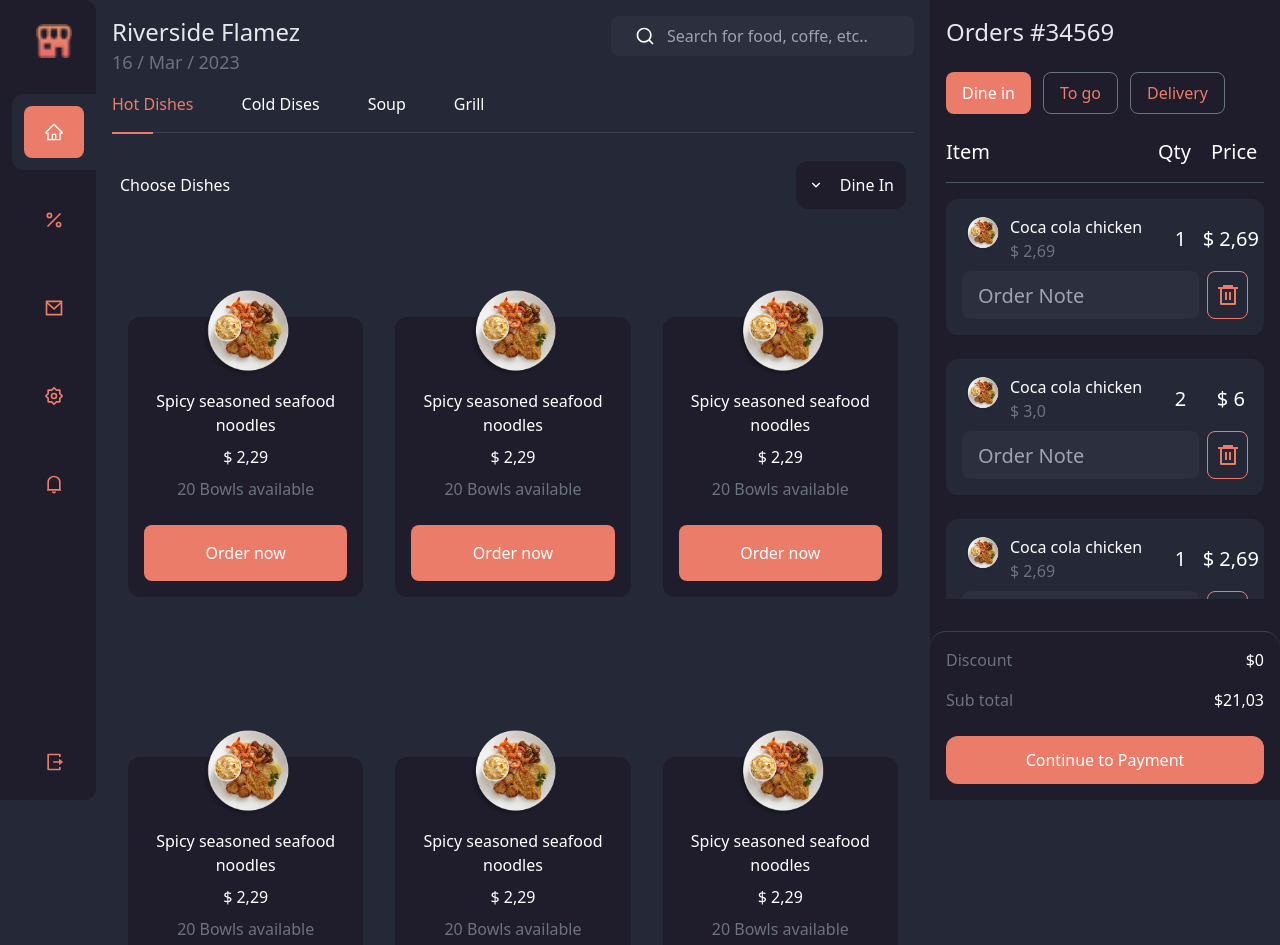
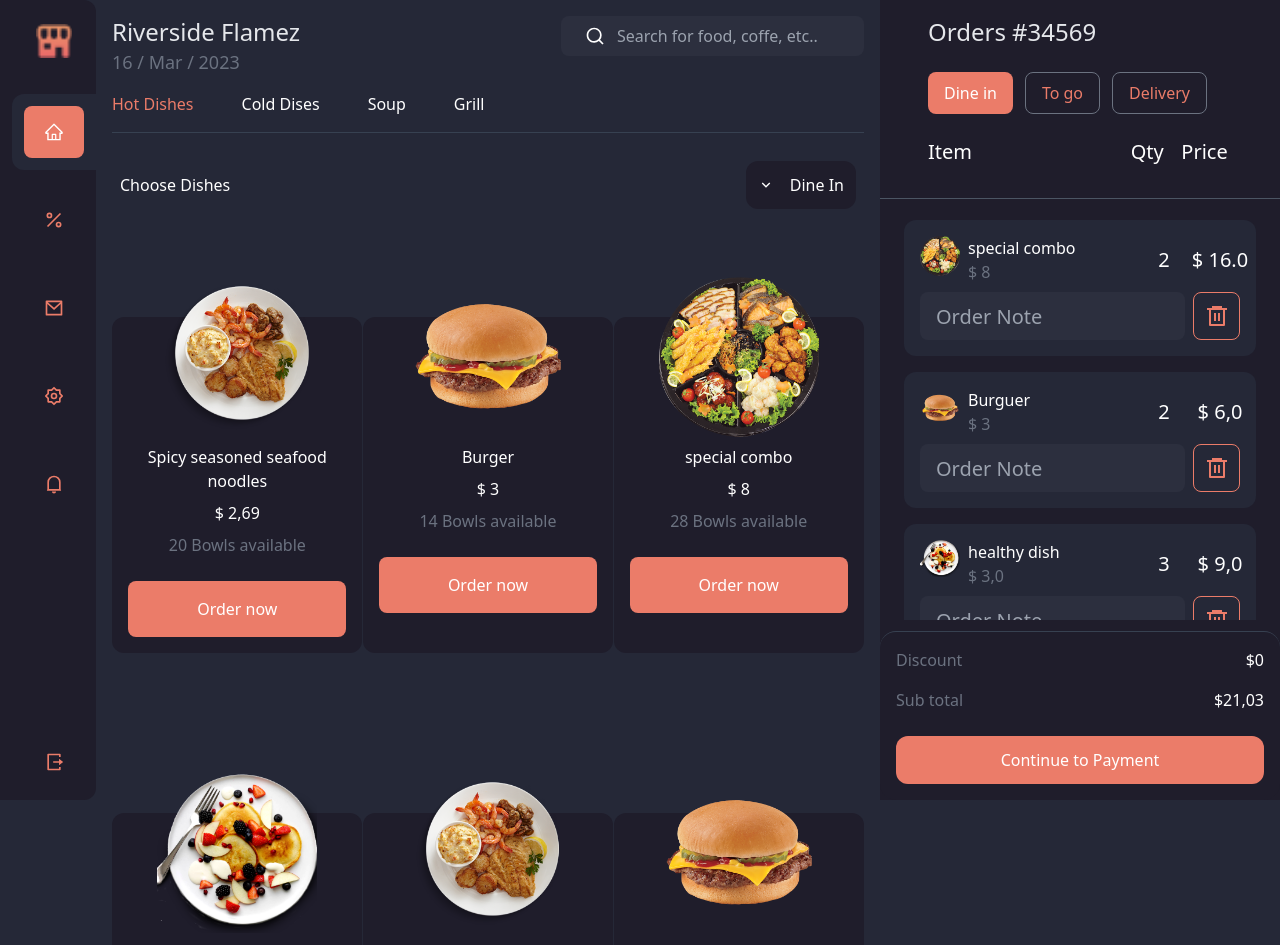
Before and after one commit to Julioalexis434/Online-store, a React (Vite) app: page / in a window 1280 px wide. Shown: the top 945 px of the page. Built offline with nearby package versions, Linux system fonts and the light colour scheme.

Commit message:
last commit, the products were modified

```diff
--- a/src/App.jsx
+++ b/src/App.jsx
@@ -8,7 +8,7 @@ function App() {
   const [showOrders, setShowOrders] = useState(false);
   return (
     <div>
-      <div className="bg-background w-full min-h-screen">
+      <div className="bg-background w-full ">
         <Main />
         <SideBar menu={menu} setmenu={setmenu} setShowOrders={setShowOrders} />
         <Orders showOrders={showOrders} setShowOrders={setShowOrders} />
--- a/src/componens/Main.jsx
+++ b/src/componens/Main.jsx
@@ -4,8 +4,7 @@ import { RiArrowDownSLine } from "react-icons/ri";
 import MainProduct from "./shared/MainProduct";
 function Main() {
   return (
-    <div className="w-full min-full lg:pl-24 lg:pr-[350px] ">
-
+    <div className="w-full  lg:pl-24 lg:pr-[400px] ">
       {/**HEADER */}
       <Header />
 
@@ -20,31 +19,67 @@ function Main() {
       <main className=" h-full  py-3 min-[280px]:px-4 max-w-[1800px] m-auto  ">
         {/**Body */}
 
-        <div className="grid grid-cols-1 md:grid-cols-2 lg:grid-cols-3  md:pb-28  gap-8 gap-y-40  min-w-[250px] px-8 lg:px-2 xl:px-4 ">
-          <MainProduct />
-          <MainProduct />
-          <MainProduct />
-          <MainProduct />
-          <MainProduct />
-          <MainProduct />
-          <MainProduct />
-          <MainProduct />
-          <MainProduct />
-          <MainProduct />
-          <MainProduct />
-          <MainProduct />
-          <MainProduct />
-          <MainProduct />
-          <MainProduct />
-          <MainProduct />
-          <MainProduct />
-          <MainProduct />
-          <MainProduct />
-          <MainProduct />
-          <MainProduct />
-          <MainProduct />
-          <MainProduct />
-          <MainProduct />
+        <div className="grid grid-cols-1 md:grid-cols-2 lg:grid-cols-3 justify-items-center  md:pb-28  gap-8 gap-y-40  min-w-[250px] px-8 lg:px-2 xl:px-4 ">
+          <MainProduct
+            img="plato1.png"
+            description="Spicy seasoned seafood noodles"
+            price="$ 2,69"
+            quality="20 Bowls available"
+            buttom="Order now"
+          />
+          <MainProduct
+            img="burger.png"
+            description="Burger"
+            price="$ 3"
+            quality="14 Bowls available"
+            buttom="Order now"
+          />
+          <MainProduct
+            img="combo.png"
+            description="special combo"
+            price="$ 8"
+            quality="28 Bowls available"
+            buttom="Order now"
+          />
+
+
+          <MainProduct
+            img="saludable.png"
+            description="healthy dish"
+            price="3"
+            quality="2 Bowls available"
+            buttom="Order now"
+          />
+                 <MainProduct
+            img="plato1.png"
+            description="Spicy seasoned seafood noodles"
+            price="$ 2,69"
+            quality="20 Bowls available"
+            buttom="Order now"
+          />
+          <MainProduct
+            img="burger.png"
+            description="Burger"
+            price="$ 3"
+            quality="14 Bowls available"
+            buttom="Order now"
+          />
+          <MainProduct
+            img="combo.png"
+            description="special combo"
+            price="$ 8"
+            quality="28 Bowls available"
+            buttom="Order now"
+          />
+
+
+          <MainProduct
+            img="saludable.png"
+            description="healthy dish"
+            price="$ 3"
+            quality="2 Bowls available"
+            buttom="Order now"
+          />
         </div>
       </main>
     </div>
--- a/src/componens/Orders.jsx
+++ b/src/componens/Orders.jsx
@@ -9,10 +9,11 @@ function Orders(props) {
       <div
         className={`${
           showOrders ? "right-0" : "-right-full"
-        } bg-secundary lg:right-0 fixed top-0 w-full  h-full  lg:w-[350px]  m-b-6 p-4 whitespace-nowrap transition-all`}
+        } bg-secundary lg:right-0 fixed top-0 w-full  h-full  lg:w-[400px]  m-b-6 p-4 whitespace-nowrap transition-all`}
       >
         {/**TITLE PRICE */}
-        <div className="flex flex-col gap-6">
+        <div className="absolute w-full left-0 top-0  bg-secundary border-b border-gray-600">
+          <div className="p-4 sm:py-4 sm:px-12  flex flex-col gap-6">
             <div>
               <h1 className="text-gray-200 text-2xl font-medium">
                 Orders #34569
@@ -20,17 +21,17 @@ function Orders(props) {
             </div>
             <div className="flex gap-3">
               {/**BUTTONS */}
-            <button className="text-white bg-primary px-4 py-2 rounded-lg">
+              <button className="text-white bg-primary px-4 py-2 rounded-lg active:text-white active:bg-primary ">
                 Dine in
               </button>
-            <button className="px-4 py-2 text-primary border border-gray-500 rounded-lg hover:bg-primary hover:text-white transition-all ">
+              <button className="px-4 py-2 text-primary border border-gray-500 rounded-lg lg:hover:bg-primary lg:hover:text-white transition-all active:text-white active:bg-primary">
                 To go
               </button>
-            <button className="px-4 py-2 text-primary border border-gray-500 rounded-lg hover:bg-primary hover:text-white transition-all  ">
+              <button className="px-4 py-2 text-primary border border-gray-500 rounded-lg lg:hover:bg-primary lg:hover:text-white transition-all  active:text-white active:bg-primary">
                 Delivery
               </button>
               <button
-              className="absolute top-4 right-4 bg-background text-3xl  p-2  rounded-full lg:hidden"
+                className="absolute top-4 right-4 bg-background text-3xl  p-2  rounded-full lg:hidden active:text-white"
                 onClick={() => {
                   setShowOrders(false);
                 }}
@@ -40,7 +41,7 @@ function Orders(props) {
             </div>
 
             {/**TABS */}
-          <div className="grid grid-cols-6 text-white text-xl border-b border-gray-600 pb-4 mb-4">
+            <div className="grid grid-cols-6 text-white text-xl  pb-4 ">
               <div className="col-span-4">Item</div>
               <div>
                 <h1>Qty</h1>
@@ -48,59 +49,46 @@ function Orders(props) {
               <div>Price</div>
             </div>
           </div>
+        </div>
+        {/**Products */}
+        <div className="absolute p-6 left-1/2 -translate-x-1/2 -z-10  pt-[400px] bottom-[180px] right-0  w-[100%] md:w-[80%] lg:w-[100%] h-[100%]  flex flex-col  overflow-y-scroll ">
+          <div className="product-Orders">
+            <OrdersProduct
+              img="combo.png"
+              title="special combo"
+              price="$ 8"
+              quantity="2"
+              total="$ 16.0"
+            />
 
-        {/**Products */}
-        <div className="flex flex-col gap-2 h-[400px] overflow-y-scroll md:h-[65%] lg:h-[400px]">
-          <div>
             <OrdersProduct
-              title="Coca cola chicken"
+              img="burger.png"
+              title="Burguer"
+              price="$ 3"
+              quantity="2"
+              total="$ 6,0"
+            />
+
+            <OrdersProduct
+              img="saludable.png"
+              title="healthy dish"
+              price="$ 3,0"
+              quantity="3"
+              total="$ 9,0"
+            />
+
+            <OrdersProduct
+              img="plato1.png"
+              title="Spicy seasoned.."
               price="$ 2,69"
               quantity="1"
               total="$ 2,69"
             />
           </div>
-
-          <div>
-            <OrdersProduct
-
-              title="Coca cola chicken"
-              price="$ 3,0"
-              quantity="2"
-              total="$ 6"
-            />
         </div>
 
-          <div>
-            <OrdersProduct
-              title="Coca cola chicken"
-              price="$ 2,69"
-              quantity="1"
-              total="$ 2,69"
-            />
-          </div>
-
-          <div>
-            <OrdersProduct
-              title="Coca cola chicken"
-              price="$ 2,69"
-              quantity="1"
-              total="$ 2,69"
-            />
-          </div>
-
-          <div>
-            <OrdersProduct
-              title="Coca cola chicken"
-              price="$ 2,69"
-              quantity="1"
-              total="$ 2,69"
-            />
-          </div>
-
-        </div>
-
-        {/**Pago */}
-        <div className="absolute w-full left-0  bottom-0  border-t rounded-2xl border-gray-700 flex flex-col  gap-4 p-4 z-20 bg-secundary">
+        {/**CONTAINER-PAGO */}
+        <div className="absolute w-full left-0  bottom-0  border-t rounded-2xl border-gray-700 flex flex-col  gap-4 p-4 md:px-[15%] lg:p-4 z-20 bg-secundary">
           <div className="w-full flex justify-between text-white">
             <span className="text-gray-500">Discount</span>
             <h2>$0</h2>
--- a/src/componens/SideBar.jsx
+++ b/src/componens/SideBar.jsx
@@ -93,7 +93,7 @@ function SideBar(props) {
       </aside>
 
       {/*NavMovil */}
-      <div className="lg:hidden bg-secundary w-full h-20 fixed bottom-0 rounded-tl-xl  rounded-tr-xl transition-all  border-t border-gray-600 ">
+      <div className="lg:hidden bg-secundary w-full h-20 fixed bottom-0  rounded-tl-xl  rounded-tr-xl transition-all  border-t border-gray-600 ">
         <nav className="h-full text-white flex justify-between  items-center px-2 md:px-8">
           <button href="#" className="text-3xl p-4  text-primary">
             <RiSettings2Line />
--- a/src/componens/shared/MainProduct.jsx
+++ b/src/componens/shared/MainProduct.jsx
@@ -1,19 +1,20 @@
 import React from "react";
 
-function MainProduct() {
+function MainProduct(props) {
+  const {img, description,  price, quality, buttom} = props
   return (
     <>
-      <div className="bg-secundary px-12 py-4 lg:p-2 xl:p-4 rounded-xl text-center text-white flex flex-col gap-2  items-center ">
+      <div className="container_product-main xl:w-[250px] max-w-[300px]:  bg-secundary  px-12 py-4 lg:px-2 xl:p-4 max rounded-xl text-center text-white flex flex-col gap-2  items-center ">
         <img
-          src="plato1.png"
+          src={img}
           alt=""
-          className="w-24 h-24 object-cover -mt-20 lg:w-24 lg:h-24 lg:-mt-12 md:w-40 md:h-40 md:object-cover md:-mt-20  "
+          className="w-24 h-24 object-cover -mt-14 md:w-40 md:h-40 md:object-cover md:-mt-20  lg:w-[100px] lg:h-[100px] lg:-mt-14 xl:w-40 xl:h-40 "
         />
-        <h1 className="">Spicy seasoned seafood noodles</h1>
-        <h2>$ 2,29</h2>
-        <span className="text-gray-500 mb-4">20 Bowls available</span>
+        <h1 className="">{description}</h1>
+        <h2>{price}</h2>
+        <span className="text-gray-500 mb-4">{quality}</span>
 
-        <button className="bg-primary w-full text-white py-3 xl:py-4 rounded-lg">Order now</button>
+        <button className="bg-primary w-full text-white py-3 xl:py-4 rounded-lg lg:hover:bg-red-300 active:bg-red-300">{buttom}</button>
       </div>
     </>
   );
--- a/src/componens/shared/OrdersProduct.jsx
+++ b/src/componens/shared/OrdersProduct.jsx
@@ -1,18 +1,19 @@
 import React from "react";
 import { RiDeleteBin6Line } from "react-icons/ri";
 import { useState } from "react";
+
+
 function OrdersProduct(props) {
-  const {title, price, quantity, total} = props
+  const {img,title, price, quantity, total} = props
   const [boton, setboton] = useState(false);
   return (
-
       <>
         <div className=" p-4 flex flex-col gap-2 mb-4 bg-background rounded-xl">
           <div className="grid grid-cols-6 gap-4">
             <div className="col-span-4 flex gap-2">
               {/**LEFT */}
               <div className=" w-[40px]">
-                <img src="../../public/plato1.png" alt="" />
+                <img src={img} alt="" />
               </div>
               <div className="text-white">
                 <h1>{title}</h1>
@@ -35,7 +36,7 @@ function OrdersProduct(props) {
                 className="w-full h-full px-4 text-xl outline-none rounded-lg bg-tercero text-white" placeholder="Order Note"
               />
             </form>
-            <div className="flex items-center justify-center text-2xl text-primary border border-primary rounded-lg xl:hover:text-secundary  xl:hover:bg-primary xl:hover:border-tercero">
+            <div className="flex items-center justify-center text-2xl text-primary border border-primary rounded-lg xl:hover:text-secundary  xl:hover:bg-primary xl:hover:border-tercero active:text-white active:bg-primary">
               <RiDeleteBin6Line />
             </div>
           </div>
--- a/tailwind.config.cjs
+++ b/tailwind.config.cjs
@@ -2,6 +2,7 @@
 module.exports = {
   content: ["./index.html", "./src/**/*.{js,ts,jsx,tsx}"],
   theme: {
+
     extend: {
       colors: {
         primary: "#EB7C69",
```
Also changed, not shown: src/componens/Header.jsx (+4 -4 lines), public/combo.png (added), public/saludable.png (added). Lines whose indentation alone changed are shown as unchanged.
